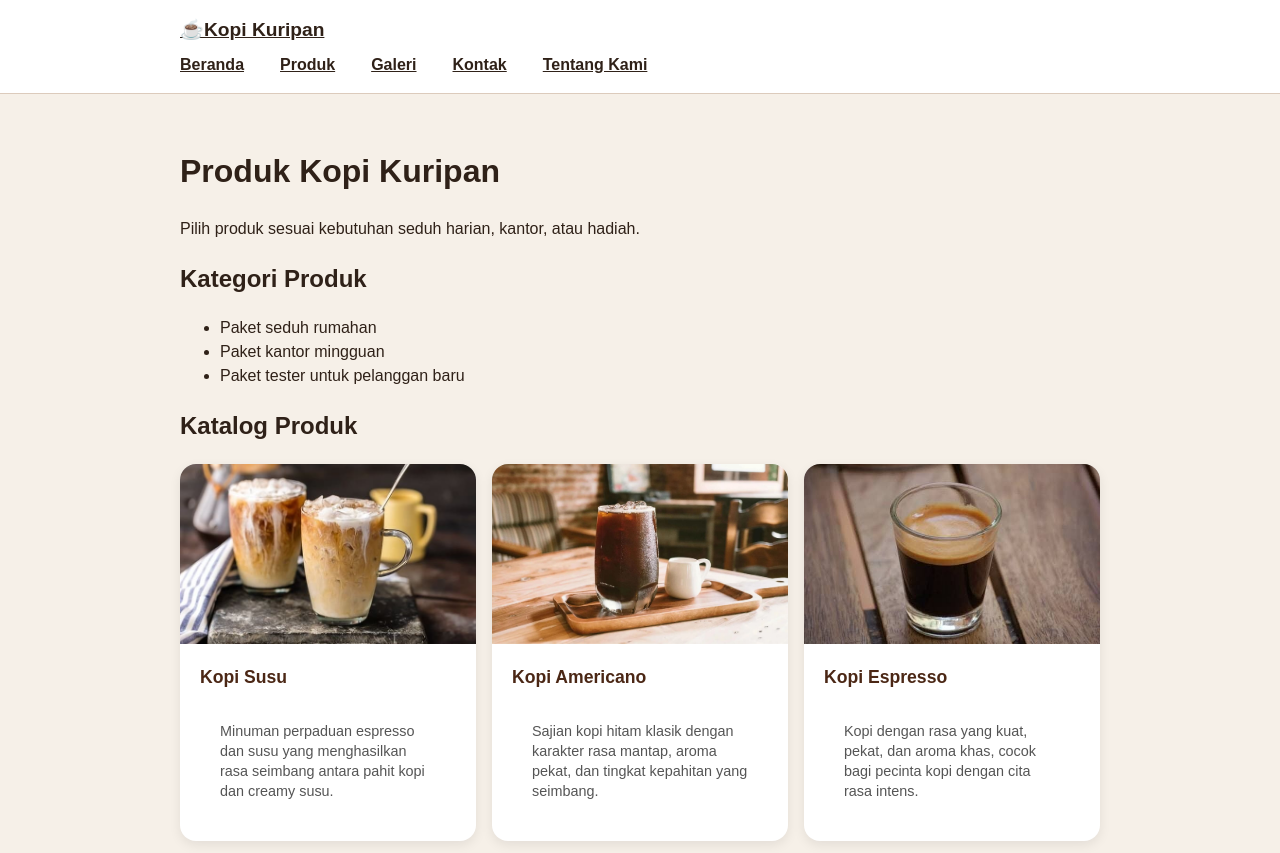
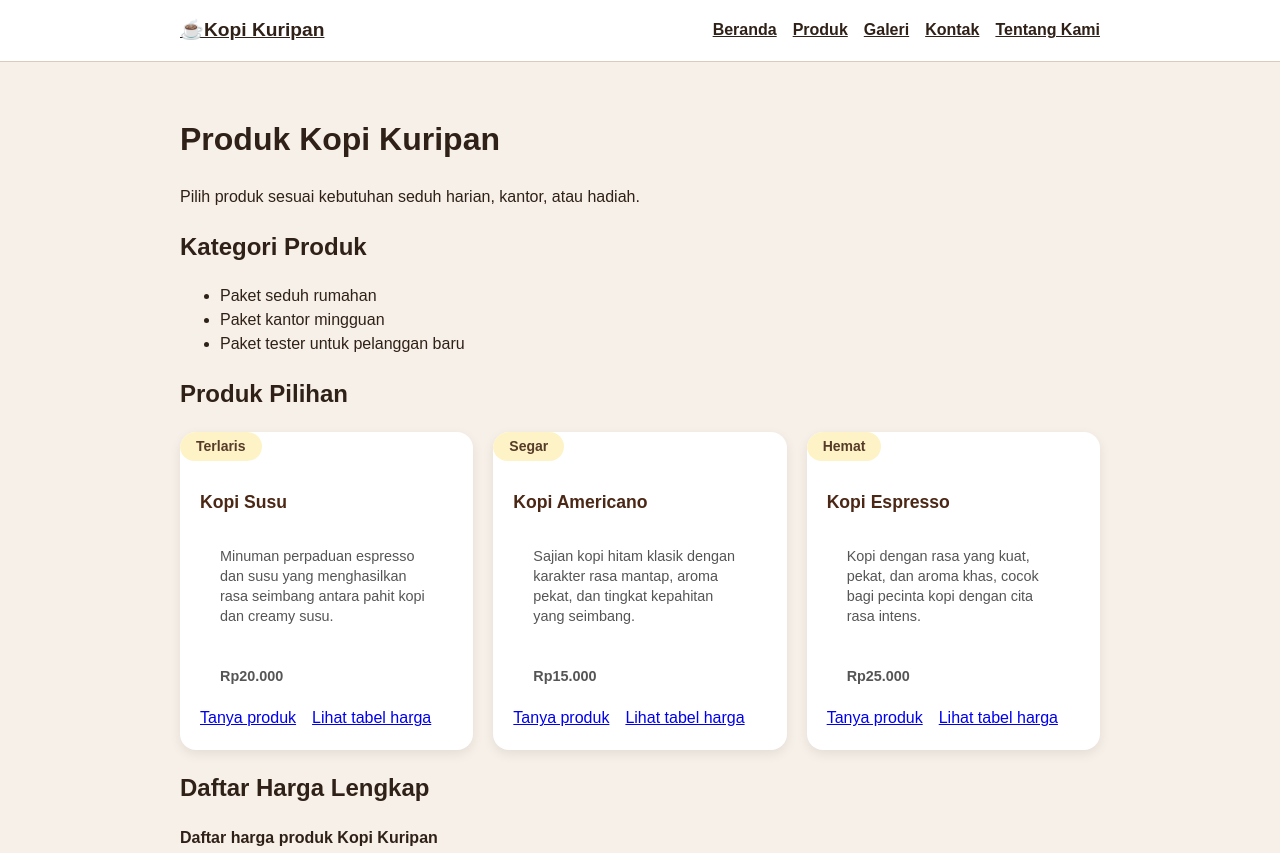
Before and after one commit to AkhmadNabil/website-umkm, a plain HTML site: page produk.html in a window 1280 px wide. Shown: the top 853 px of the page. Drawn offline with Linux system fonts and the light colour scheme.

Commit message:
Selesai layout Grid dan Flexbox P06 Kopi Kuripan

```diff
--- a/css/style.css
+++ b/css/style.css
@@ -330,3 +330,65 @@ th, td { padding: 10px; text-align: left; border: 1px solid var(--color-border);
   max-width: 600px;
   box-shadow: 0 4px 12px rgba(0, 0, 0, 0.08);
 }
+
+.nav {
+  display: flex;
+  gap: var(--space-3);
+  align-items: center;
+  justify-content: space-between;
+}
+.brand {
+  margin-bottom: 0;
+}
+.nav ul {
+  display: flex;
+  gap: var(--space-2);
+  flex-wrap: wrap;
+}
+.nav li {
+  margin: 0;
+}
+
+.hero {
+  display: grid;
+  grid-template-columns: 1.2fr 0.8fr;
+  gap: var(--space-4);
+  align-items: center;
+}
+.hero-image {
+  width: 100%;
+  border-radius: var(--radius-md);
+}
+
+.product-grid,
+.gallery-grid {
+  display: grid;
+  grid-template-columns: repeat(3, minmax(0, 1fr));
+  gap: var(--space-3);
+}
+.gallery-grid {
+  grid-template-columns: repeat(2, minmax(0, 1fr));
+}
+
+.product-card {
+  display: flex;
+  flex-direction: column;
+}
+.product-badge {
+  align-self: flex-start;
+  padding: 0.25rem var(--space-2);
+  color: var(--color-primary-strong);
+  font-size: 0.875rem;
+  font-weight: 800;
+  background: #fef3c7;
+  border-radius: 999px;
+  margin-bottom: var(--space-1);
+}
+
+.card-actions {
+  display: flex;
+  gap: var(--space-2);
+  align-items: center;
+  flex-wrap: wrap;
+  margin-top: auto;
+}
--- a/produk.html
+++ b/produk.html
@@ -34,35 +34,47 @@
       </ul>
     </section>
 
-    <section aria-labelledby="katalog-title">
-      <h2 id="katalog-title">Katalog Produk</h2>
-      <div class="product-list">
-
-
+    <section aria-labelledby="produk-pilihan-title">
+      <h2 id="produk-pilihan-title">Produk Pilihan</h2>
+      <div class="product-grid">
         <article class="product-card">
-          <img src="assets/images/kopi-susu.jpeg" alt="Kopi Susu" />
+          <span class="product-badge">Terlaris</span>
           <div class="product-content">
             <h3>Kopi Susu</h3>
             <p>Minuman perpaduan espresso dan susu yang menghasilkan rasa seimbang antara pahit kopi dan creamy susu.</p>
+            <p class="price">Rp20.000</p>
+            <div class="card-actions">
+              <a class="button" href="kontak.html">Tanya produk</a>
+              <a href="#harga-title">Lihat tabel harga</a>
+            </div>
           </div>
         </article>
 
         <article class="product-card">
-          <img src="assets/images/kopi-americano.jpeg" alt="Kopi Americano" />
+          <span class="product-badge">Segar</span>
           <div class="product-content">
             <h3>Kopi Americano</h3>
             <p>Sajian kopi hitam klasik dengan karakter rasa mantap, aroma pekat, dan tingkat kepahitan yang seimbang.</p>
+            <p class="price">Rp15.000</p>
+            <div class="card-actions">
+              <a class="button" href="kontak.html">Tanya produk</a>
+              <a href="#harga-title">Lihat tabel harga</a>
+            </div>
           </div>
         </article>
 
         <article class="product-card">
-          <img src="assets/images/kopi-espresso.jpeg" alt="Kopi Espresso" />
+          <span class="product-badge">Hemat</span>
           <div class="product-content">
             <h3>Kopi Espresso</h3>
             <p>Kopi dengan rasa yang kuat, pekat, dan aroma khas, cocok bagi pecinta kopi dengan cita rasa intens.</p>
+            <p class="price">Rp25.000</p>
+            <div class="card-actions">
+              <a class="button" href="kontak.html">Tanya produk</a>
+              <a href="#harga-title">Lihat tabel harga</a>
+            </div>
           </div>
         </article>
-
       </div>
     </section>
 
```
Also changed, not shown: galeri.html (+1 -1 lines), index.html (+2 -2 lines).
